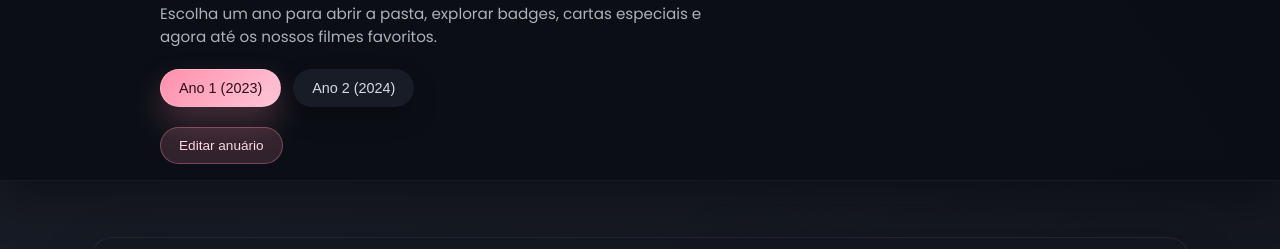
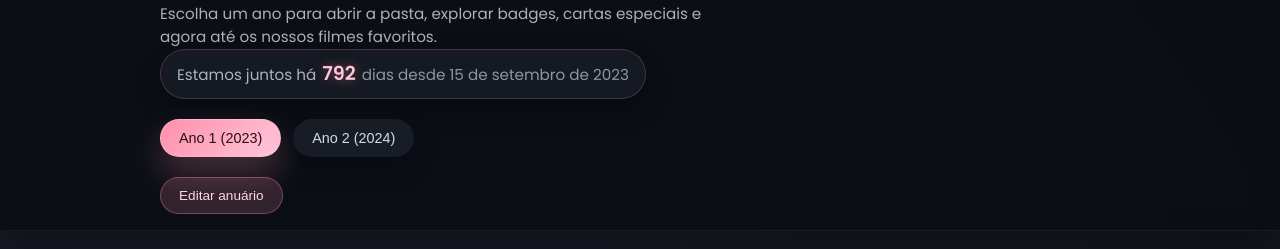
Before and after one commit to Sircht/ArchAtlas, an Electron app: page index.html in a window 1280 px wide. Shown: the part 143-392 px from the top of the page. Drawn offline with Linux system fonts and the light colour scheme.

Commit message:
Add live days counter since September 2023

```diff
--- a/index.html
+++ b/index.html
@@ -80,6 +80,32 @@
       line-height: 1.5;
     }
 
+    .days-counter {
+      display: inline-flex;
+      flex-wrap: wrap;
+      align-items: baseline;
+      gap: 6px;
+      margin-top: 12px;
+      padding: 10px 16px;
+      border-radius: 999px;
+      background: rgba(26, 30, 40, 0.7);
+      border: 1px solid rgba(255, 143, 171, 0.22);
+      color: var(--text-secondary);
+      font-size: 0.95rem;
+      box-shadow: 0 12px 24px rgba(0, 0, 0, 0.25);
+    }
+
+    .days-counter-value {
+      font-size: 1.2rem;
+      font-weight: 600;
+      color: var(--accent-strong);
+      text-shadow: 0 0 12px rgba(255, 143, 171, 0.45);
+    }
+
+    .days-counter-suffix {
+      color: rgba(213, 217, 230, 0.65);
+    }
+
     .filters {
       margin-top: 20px;
       display: flex;
@@ -1018,6 +1044,11 @@
       <h1>Anuário de Namoro</h1>
       <h2>Um arquivo carinhoso com tudo o que vivemos ano após ano</h2>
       <p>Escolha um ano para abrir a pasta, explorar badges, cartas especiais e agora até os nossos filmes favoritos.</p>
+      <p class="days-counter" aria-live="polite">
+        <span class="days-counter-label">Estamos juntos há</span>
+        <span class="days-counter-value" id="days-since-start">0</span>
+        <span class="days-counter-suffix">dias desde 15 de setembro de 2023</span>
+      </p>
       <nav class="filters" aria-label="Navegar por ano">
         <!-- Botões de navegação são gerados dinamicamente via JavaScript -->
       </nav>
@@ -1221,6 +1252,7 @@
   const filtersContainer = document.querySelector(".filters");
   const yearsCollection = document.querySelector(".years-collection");
   const editToggleButton = document.querySelector(".edit-toggle");
+  const daysSinceStartValue = document.getElementById("days-since-start");
 
   const modalOverlay = document.querySelector(".modal-overlay");
   const modalTitle = document.getElementById("modal-title");
@@ -1234,6 +1266,22 @@
   const editablesRegistrados = new WeakSet();
   const filterButtons = new Map();
   let editMode = false;
+
+  const referenciaDias = new Date(Date.UTC(2023, 8, 15));
+
+  function calcularDiasDesde(dataReferencia) {
+    const agora = Date.now();
+    return Math.floor((agora - dataReferencia.getTime()) / (1000 * 60 * 60 * 24));
+  }
+
+  function atualizarContadorDias() {
+    if (!daysSinceStartValue) {
+      return;
+    }
+
+    const dias = Math.max(0, calcularDiasDesde(referenciaDias));
+    daysSinceStartValue.textContent = dias.toLocaleString("pt-BR");
+  }
 
   function salvarDados() {
     try {
@@ -2181,6 +2229,9 @@
     }
   });
 
+  atualizarContadorDias();
+  window.setInterval(atualizarContadorDias, 60 * 1000);
+
   criarNavegacaoAnos();
   renderizarColecao();
 </script>
```
